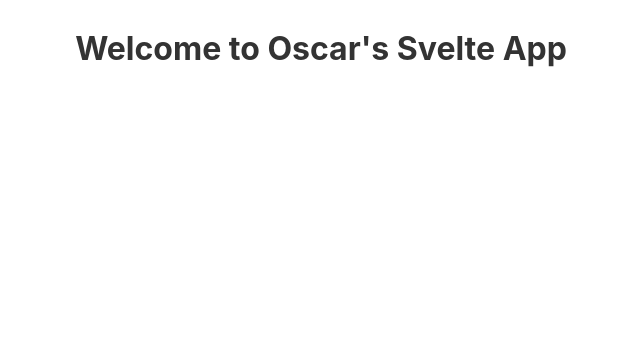
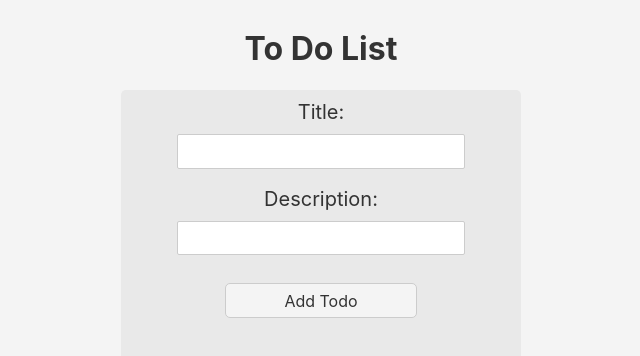
Before and after one commit to puppets101/svelte-assignment, a Svelte app: page / in a window 1280 px wide. Shown: the top 356 px of the page, without its empty margins (319-959 px from the left). Built offline with nearby package versions, Linux system fonts and the light colour scheme.

Commit message:
Added func to todolist

```diff
--- a/public/global.css
+++ b/public/global.css
@@ -1,19 +1,22 @@
-html, body {
+html,
+body {
   position: relative;
   width: 100%;
   height: 100%;
 }
 
 body {
+  background-color: #f4f4f4;
   color: #333;
   margin: 0;
   padding: 8px;
   box-sizing: border-box;
-	font-family: -apple-system, BlinkMacSystemFont, "Segoe UI", Roboto, Oxygen-Sans, Ubuntu, Cantarell, "Helvetica Neue", sans-serif;
+  font-family: -apple-system, BlinkMacSystemFont, "Segoe UI", Roboto,
+    Oxygen-Sans, Ubuntu, Cantarell, "Helvetica Neue", sans-serif;
 }
 
 a {
-	color: rgb(0,100,200);
+  color: rgb(0, 100, 200);
   text-decoration: none;
 }
 
@@ -22,14 +25,17 @@
 }
 
 a:visited {
-	color: rgb(0,80,160);
+  color: rgb(0, 80, 160);
 }
 
 label {
   display: block;
 }
 
-input, button, select, textarea {
+input,
+button,
+select,
+textarea {
   font-family: inherit;
   font-size: inherit;
   -webkit-padding: 0.4em 0;
--- a/src/App.svelte
+++ b/src/App.svelte
@@ -1,9 +1,11 @@
 <script lang="ts">
   import Header from "./components/Header.svelte";
+  import Main from "./components/Main.svelte";
 </script>
 
 <div class="container">
   <Header />
+  <Main />
 </div>
 
 <style>
--- a/src/components/Header.svelte
+++ b/src/components/Header.svelte
@@ -1,14 +1,12 @@
-<script lang="ts">
-  const myName: string = "Oscar";
-</script>
-
 <header>
-  <h1>Welcome to {myName}'s Svelte App</h1>
+  <h1>To Do List</h1>
 </header>
 
 <style>
-  h1 {
+  header {
     display: flex;
+    flex-direction: column;
     justify-content: center;
+    align-items: center;
   }
 </style>
--- /dev/null
+++ b/src/components/Main.svelte
@@ -0,0 +1,94 @@
+<script lang="ts">
+  let todoList = [];
+  let title: string = "";
+  let description: string = "";
+
+  function addTodo() {
+    todoList = [...todoList, { title: title, description: description }];
+    title = "";
+    description = "";
+  }
+
+  function removeTodo(todo: number) {
+    todoList.splice(todo, 1);
+    todoList = todoList;
+  }
+</script>
+
+<main>
+  <div class="form">
+    <label for="title">Title:</label>
+    <input type="text" bind:value={title} />
+    <label for="description">Description:</label>
+    <input type="text" bind:value={description} />
+    <br />
+    <button on:click={addTodo}>Add Todo</button>
+    <br />
+    <ul>
+      {#each todoList as todo, index}
+        <li class="card">
+          <span on:click={() => removeTodo(index)}>🗑</span>
+          Todo: {todo.title} Description: {todo.description}
+        </li>
+      {/each}
+    </ul>
+  </div>
+</main>
+
+<style>
+  main {
+    display: flex;
+    flex-direction: column;
+    align-items: center;
+  }
+
+  .form {
+    display: flex;
+    flex-direction: column;
+    align-items: center;
+    height: 30rem;
+    width: 25rem;
+    background-color: #e9e9e9;
+    border-radius: 5px;
+  }
+
+  label {
+    margin: 0.625rem;
+    font-size: 1.25rem;
+  }
+
+  input {
+    width: 18rem;
+    outline: none;
+  }
+
+  button {
+    width: 12rem;
+    border-radius: 5px;
+    transition: all 1s;
+  }
+
+  button:hover {
+    background-color: cadetblue;
+    cursor: pointer;
+  }
+
+  ul {
+    padding-inline-start: 0;
+  }
+
+  li {
+    list-style: none;
+    margin-top: 0.625rem;
+    font-weight: bold;
+  }
+
+  span {
+    margin-right: 1rem;
+  }
+
+  .card {
+    color: #333;
+    padding: 1rem;
+  }
+</style>
```
Lines whose indentation alone changed are shown as unchanged.
